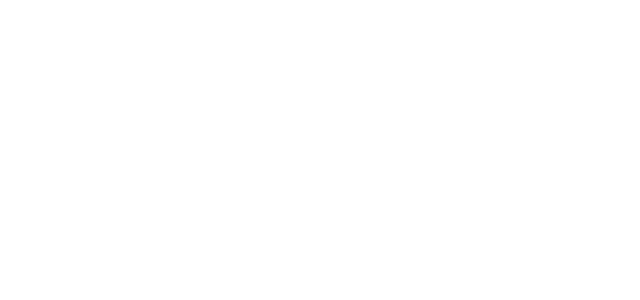
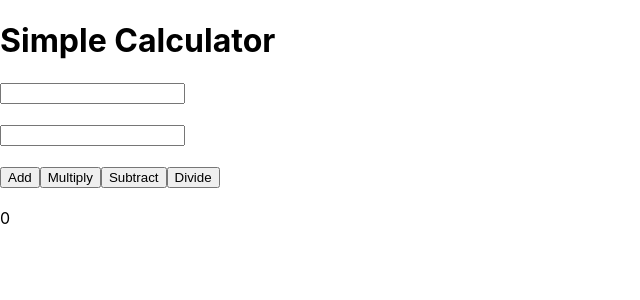
Before and after one commit to UfukAldanmaz/i-am-learning-reactjs, a React (Create React App) app in the folder projects/: page /calculate in a window 1280 px wide. Before the commit this address had no page. Shown: the top 300 px of the page, without its empty margins (0-640 px from the left). Built offline with nearby package versions, Linux system fonts and the light colour scheme.

Commit message:
Add calculator page

```diff
--- /dev/null
+++ b/projects/src/components/Calculator/Calculator.jsx
@@ -0,0 +1,23 @@
+
+
+const calculator = "n1, n2";
+
+function add(n1, n2) {
+    return Number(n1) + Number(n2);
+}
+
+function multiply(n1, n2) {
+    return n1 * n2;
+}
+
+function subtract(n1, n2) {
+    return n1 - n2;
+}
+
+function divide(n1, n2) {
+    return n1 / n2;
+}
+
+export default calculator;
+
+export { add, multiply, subtract, divide };
--- a/projects/src/index.js
+++ b/projects/src/index.js
@@ -2,7 +2,7 @@
 import ReactDOM from 'react-dom'; import {
   BrowserRouter,
   Routes,
-  Route
+  Route,
 } from "react-router-dom";
 import './index.css';
 import App from './App';
@@ -13,6 +13,7 @@
 import "./assets/css/style.css";
 import MappingData from './pages/MappingData';
 import Emojipedia from './pages/Emojipedia';
+import Calculate from './pages/Calculate';
 
 ReactDOM.render(
   <React.StrictMode>
@@ -24,6 +25,7 @@
         <Route path="greeting" element={<Greeting />} />
         <Route path="mapping-data" element={<MappingData />} />
         <Route path="emojipedia" element={<Emojipedia />} />
+        <Route path="calculate" element={<Calculate />} />
 
 
       </Routes>
--- /dev/null
+++ b/projects/src/pages/Calculate.jsx
@@ -0,0 +1,29 @@
+import React, { useState } from "react";
+import { add, multiply, subtract, divide } from "../components/Calculator/Calculator";
+
+function Calculate() {
+    const [left, setLeft] = useState(0);
+    const [right, setRight] = useState(0);
+    const [result, setResult] = useState(0);
+
+    return (
+        <div>
+            <h1>Simple Calculator</h1>
+            <input type="number" onChange={e => setLeft(e.target.value)} />
+            <br />
+            <br />
+            <input type="number" onChange={e => setRight(e.target.value)} />
+            <br />
+            <br />
+            <button onClick={e => setResult(add(left, right))}>Add</button>
+            <button onClick={e => setResult(multiply(left, right))}>Multiply</button>
+            <button onClick={e => setResult(subtract(left, right))}>Subtract</button>
+            <button onClick={e => setResult(divide(left, right))}>Divide</button>
+            <br />
+            <br />
+            <span>{result}</span>
+        </div>
+    )
+};
+
+export default Calculate;
```
